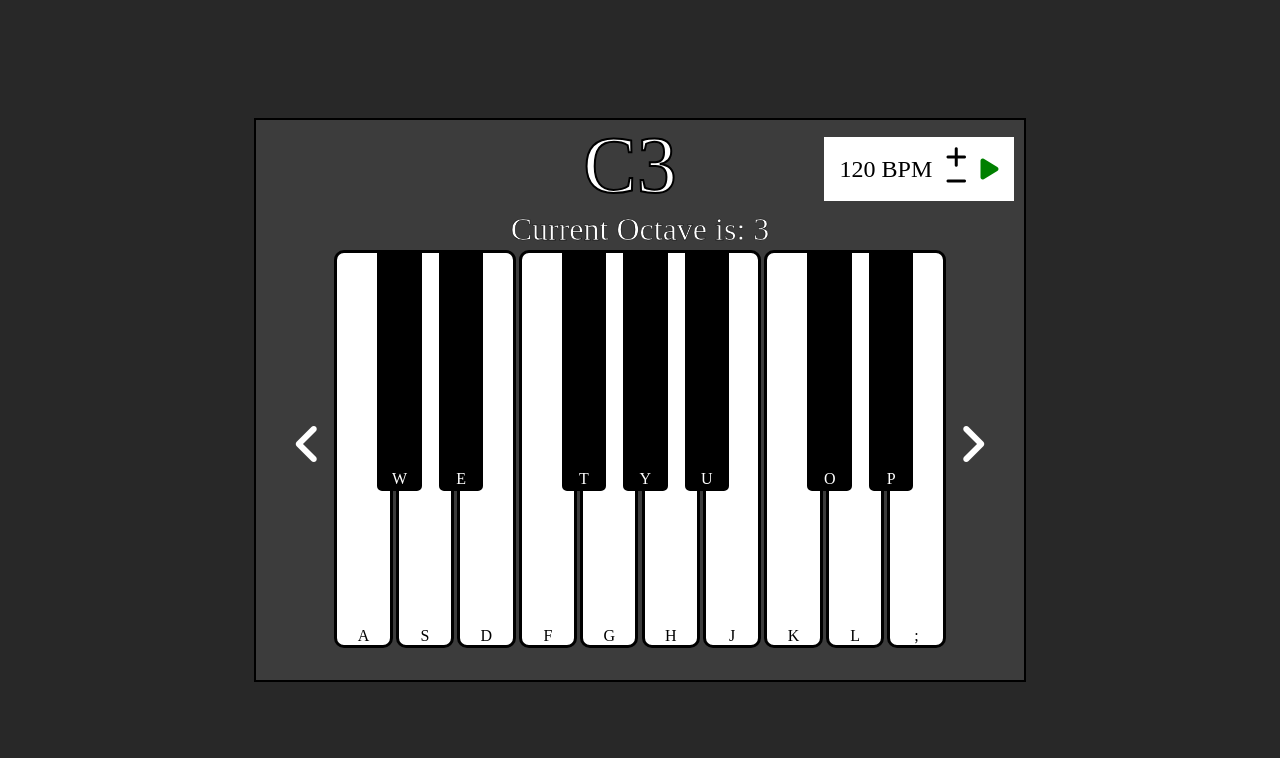
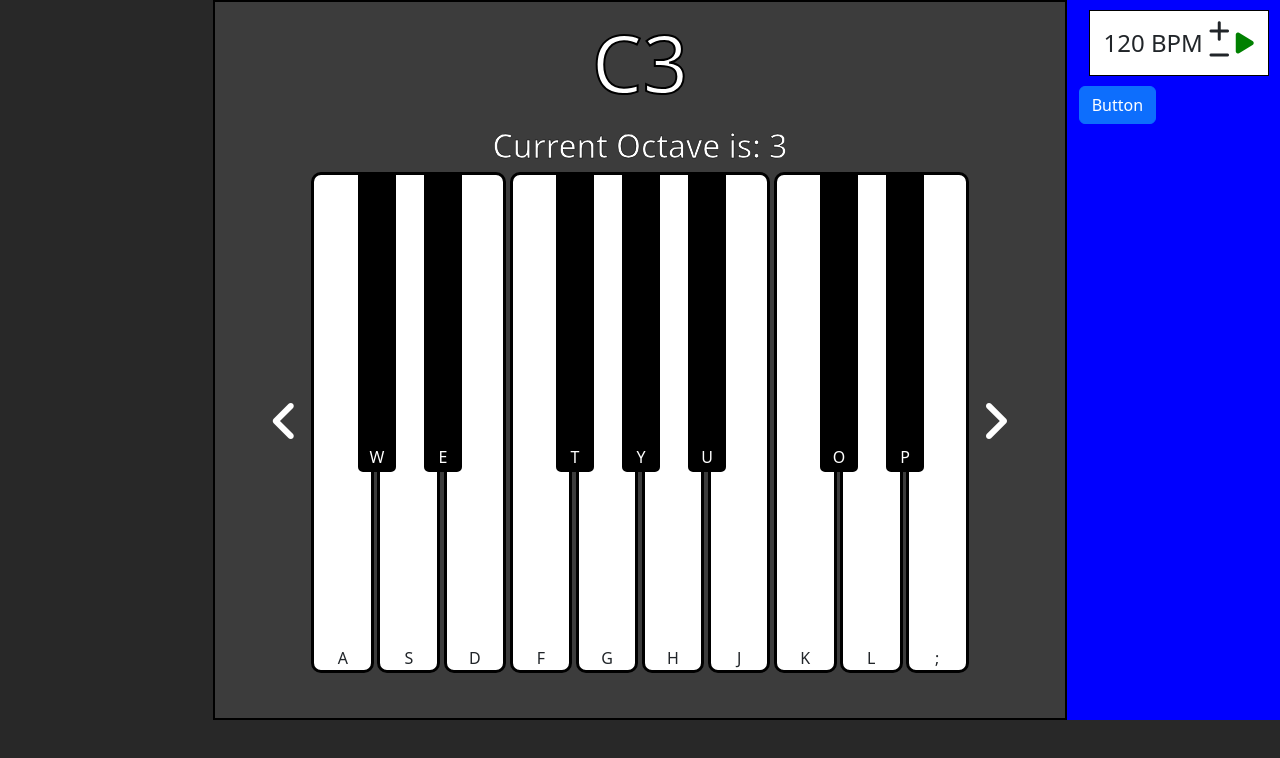
Before and after one commit to ericandradestrohm/mod-2-piano-project-eric-andrade-strohm, a plain HTML site: page index.html in a window 1280 px wide. Both pictures are taken after a click on the button "Start". Drawn offline with nearby package versions, Linux system fonts and the light colour scheme; no server answers.

Commit message:
Restructured HTML using Bootstrap for better alignment of items. Also added styling for play button on metronome

```diff
--- a/app.js
+++ b/app.js
@@ -1,4 +1,4 @@
-// Array of all 88 keys
+// Array for all 88 notes' mp3 file names
 const notes = [
     'A0.mp3', 'Bb0.mp3', 'B0.mp3',
     'C1.mp3', 'Db1.mp3', 'D1.mp3', 'Eb1.mp3', 'E1.mp3', 'F1.mp3', 'Gb1.mp3', 'G1.mp3', 'Ab1.mp3', 'A1.mp3', 'Bb1.mp3', 'B1.mp3',
@@ -10,6 +10,7 @@ const notes = [
     'C7.mp3', 'Db7.mp3', 'D7.mp3', 'Eb7.mp3', 'E7.mp3', 'F7.mp3', 'Gb7.mp3', 'G7.mp3', 'Ab7.mp3', 'A7.mp3', 'Bb7.mp3', 'B7.mp3',
     'C8.mp3'
 ];
+// Array for key-to-keyCode mapping
 const dataKeys = {
     65: "C",
     87: "Db",
@@ -40,8 +41,14 @@ const loadingDiv = document.querySelector('.loading');
 const displayKeyName = document.querySelector('.key-name');
 const pianoWrapper = document.querySelector('.piano-keys-wrapper');
 const octaveDiv = document.querySelector('.octave-text');
-mapKeyIDs(dataKeys, curOctave);
+const startButton = document.getElementById('start-button');
+const splash = document.getElementById('splash');
+// const mainContent = document.getElementById('main-content');
+const mainContent = document.querySelector('.container-fluid');
+const metronomePlay = document.getElementById('metronome-play')
 
+
+// Maps all the keys with the keyboards, but essentially reloads the keyboard
 function mapKeyIDs(keyMappings, octave) {
     // Loops through keys and sets the IDs
     for (let keyCode in keyMappings) {
@@ -68,7 +75,6 @@ async function fetchAndDecodeAudio(note) {
     const arrayBuffer = await response.arrayBuffer();
     return audioCtx.decodeAudioData(arrayBuffer);
 }
-
 // Load all notes in parallel
 async function loadAllNotes() {
     document.getElementById('start-button').style.display = 'none';
@@ -85,7 +91,6 @@ async function loadAllNotes() {
     console.log('All notes loaded');
     loadingDiv.style.display = 'none';
 }
-
 // Play the audio for the played note
 function playNoteAudio(note) {
     const audioBuffer = audioBuffers[note];
@@ -177,13 +182,39 @@ function unshiftOctave(e) {
         mapKeyIDs(dataKeys, curOctave);
     }
 }
+
+mapKeyIDs(dataKeys, curOctave);
+
 // Event Listeners
+startButton.addEventListener('click', () => {
+    loadAllNotes().then(() => {
+        splash.style.display = 'none';
+        mainContent.classList.remove('d-none');
+        mainContent.classList.add('d-block');
+        // mainContent.style.display = 'flex';
+        const metronomeBox = document.querySelector('.metronome-box');
+        const spacer = document.querySelector('.spacer-div');
+        spacer.style.width = `${metronomeBox.offsetWidth}px`;
+    });
+})
+
 window.addEventListener('keydown', shiftOctave);
 window.addEventListener('keyup', unshiftOctave);
 window.addEventListener('keydown', playKey);
 window.addEventListener('keyup', unPlayKey);
 pianoKeys.addEventListener('mousedown', playKey);
 window.addEventListener('mouseup', unPlayKey);
+metronomePlay.addEventListener('click', (e) => {
+    if(metronomePlay.classList.contains('fa-play')) {
+        metronomePlay.style.color ='red';
+        metronomePlay.classList.remove('fa-play');
+        metronomePlay.classList.add('fa-stop');
+    } else if (metronomePlay.classList.contains('fa-stop')) {
+        metronomePlay.style.color ='green';
+        metronomePlay.classList.remove('fa-stop');
+        metronomePlay.classList.add('fa-play');
+    }
+})
 pianoWrapper.addEventListener('click', (e) => {
     if (e.target.classList.contains('fa-angle-left') && curOctave > 0) {
         curOctave -= 1;
@@ -193,17 +224,3 @@ pianoWrapper.addEventListener('click', (e) => {
         mapKeyIDs(dataKeys, curOctave);
     }
 });
-
-const startButton = document.getElementById('start-button');
-const splash = document.getElementById('splash');
-const mainContent = document.getElementById('main-content');
-
-startButton.addEventListener('click', () => {
-    loadAllNotes().then(() => {
-        splash.style.display = 'none';
-        mainContent.style.display = 'flex';
-        const metronomeBox = document.querySelector('.metronome-box');
-        const spacer = document.querySelector('.spacer-div');
-        spacer.style.width = `${metronomeBox.offsetWidth}px`;
-    });
-})
--- a/index.html
+++ b/index.html
@@ -6,6 +6,11 @@
     <meta name="viewport" content="width=device-width, initial-scale=1.0">
     <title>Piano Player</title>
     <link rel="stylesheet" href="https://cdnjs.cloudflare.com/ajax/libs/font-awesome/6.6.0/css/all.min.css" />
+    <link href="https://cdn.jsdelivr.net/npm/bootstrap@5.3.3/dist/css/bootstrap.min.css" rel="stylesheet"
+        integrity="sha384-QWTKZyjpPEjISv5WaRU9OFeRpok6YctnYmDr5pNlyT2bRjXh0JMhjY6hW+ALEwIH" crossorigin="anonymous">
+    <script src="https://cdn.jsdelivr.net/npm/bootstrap@5.3.3/dist/js/bootstrap.bundle.min.js"
+        integrity="sha384-YvpcrYf0tY3lHB60NNkmXc5s9fDVZLESaAA55NDzOxhy9GkcIdslK1eN7N6jIeHz"
+        crossorigin="anonymous"></script>
     <link rel="stylesheet" href="./styles.css">
 </head>
 
@@ -19,20 +24,11 @@
         </div>
     </div>
 
-    <div class="container" id="main-content">
-        <div class="piano-container">
-            <div class="top-row">
-                <div class="spacer-div"></div>
+    <div class="container-fluid d-none h-100">
+        <div class="row my-row d-flex">
+            <div class="col-2 left-space"></div>
+            <div class="piano-container col-8 d-flex">
                 <div class='key-name big-font'>C3</div>
-                <div class="metronome-box">
-                    <div class="bpm metronome-text">120 BPM</div>
-                    <div class="bpm-adjuster metronome-text">
-                        <i class="fa-solid fa-plus "></i>
-                        <i class="fa-solid fa-minus"></i>
-                    </div>
-                    <i class="fa-solid fa-play play-button metronome-text"></i>
-                </div>
-            </div>
                 <div class="octave-text"></div>
                 <div class="piano-keys-wrapper">
                     <i class="fa-solid fa-angle-left arrow"></i>
@@ -58,6 +54,18 @@
                     <i class="fa-solid fa-angle-right arrow"></i>
                 </div>
             </div>
+            <div class="col-2 left-column">
+                <div class="metronome-box d-flex justify-content-center align-items-center">
+                    <div class="bpm metronome-text">120 BPM</div>
+                    <div class="bpm-adjuster metronome-text">
+                        <i class="fa-solid fa-plus "></i>
+                        <i class="fa-solid fa-minus"></i>
+                    </div>
+                    <i class="fa-solid fa-play play-button metronome-text" id="metronome-play"></i>
+                </div>
+                <button class="btn btn-primary song-button justify-content-space-between" type="submit">Button</button>
+            </div>
+        </div>
     </div>
     <div class="audio-loader"></div>
     <script src="https://cdnjs.cloudflare.com/ajax/libs/bootstrap/5.3.0/js/bootstrap.bundle.min.js"></script>
--- a/styles.css
+++ b/styles.css
@@ -1,5 +1,4 @@
 body {
-    margin: 0;
     background-color: rgb(40, 40, 40);
     overflow: hidden;
     width: 100vw;
@@ -27,24 +26,21 @@ body {
     border: 2px solid black;
     border-radius: 25px;
 }
-.top-row {
-    width: 100%;
-    display: flex;
-    justify-content: space-between;
+.my-row {
+    height: 90%;
+}
+.left-column {
+    background-color: blue;
 }
 .metronome-box {
     background-color: white;
-    align-self: flex-end;
+    border:1px solid black;
     margin: 10px;
     padding: 5px;
-    width: 20%;
+    font-size: 1.5rem;
+
     min-width: 180px;
     max-width: 220px;
-
-    display: flex;
-    justify-content: space-evenly;
-    align-items: center;
-    font-size: 1.5rem;
 }
 .bpm-adjuster {
     display: flex;
@@ -73,17 +69,8 @@ body {
     transition: background-color 0.3s;
 }
 
-.container {
-    display: flex;
-    height: 100%;
-    width: 100%;
-    justify-content: center;
-    align-items: center;
-}
 
 .piano-container {
-    width: 60vw;
-    height: 70vh;
     border: 2px solid black;
     display: flex;
     align-items: center;
@@ -105,7 +92,6 @@ body {
     justify-content: space-between;
     position: relative;
 }
-
 .keys {
     flex: 1;
     margin: 0.1rem;
@@ -166,7 +152,3 @@ body {
 .playing {
     background-color: rgb(119,133,204);
 }
-
-#main-content {
-    display:none;
-}
```
Lines whose indentation alone changed are shown as unchanged.
